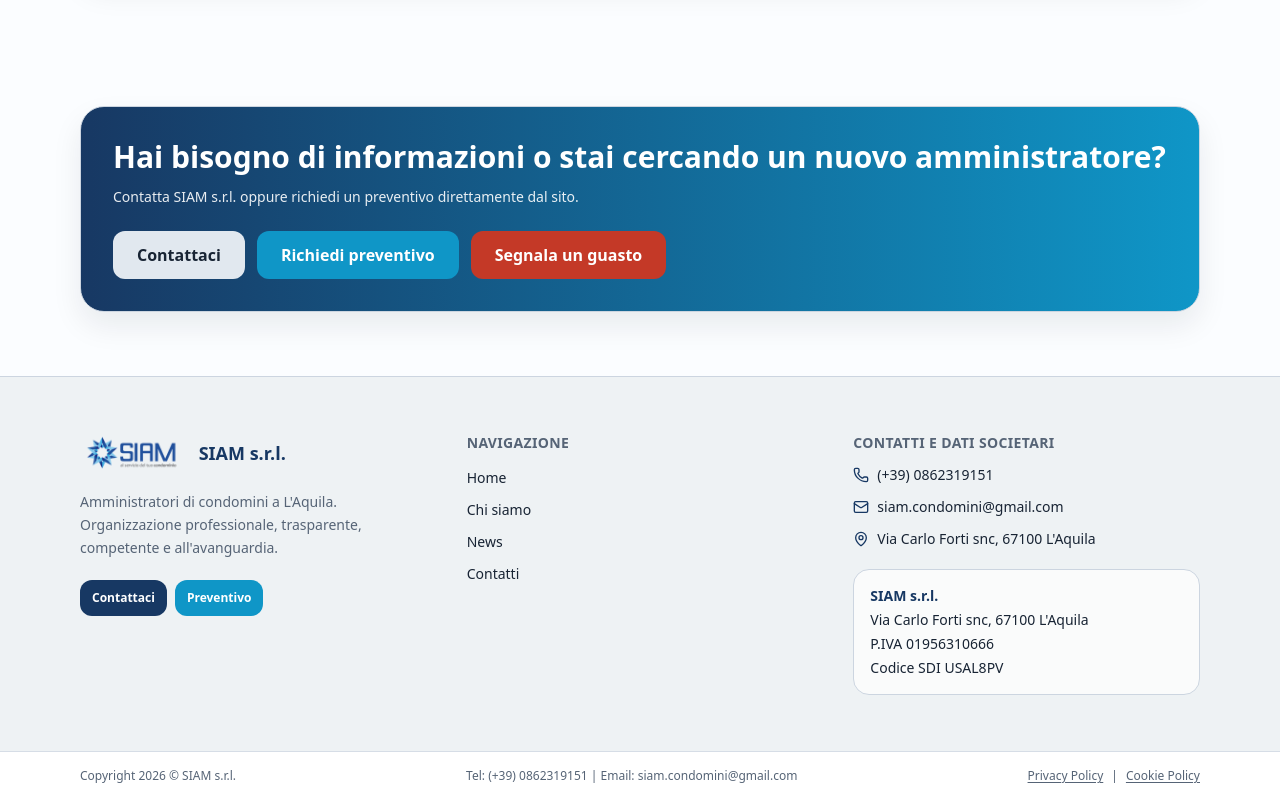
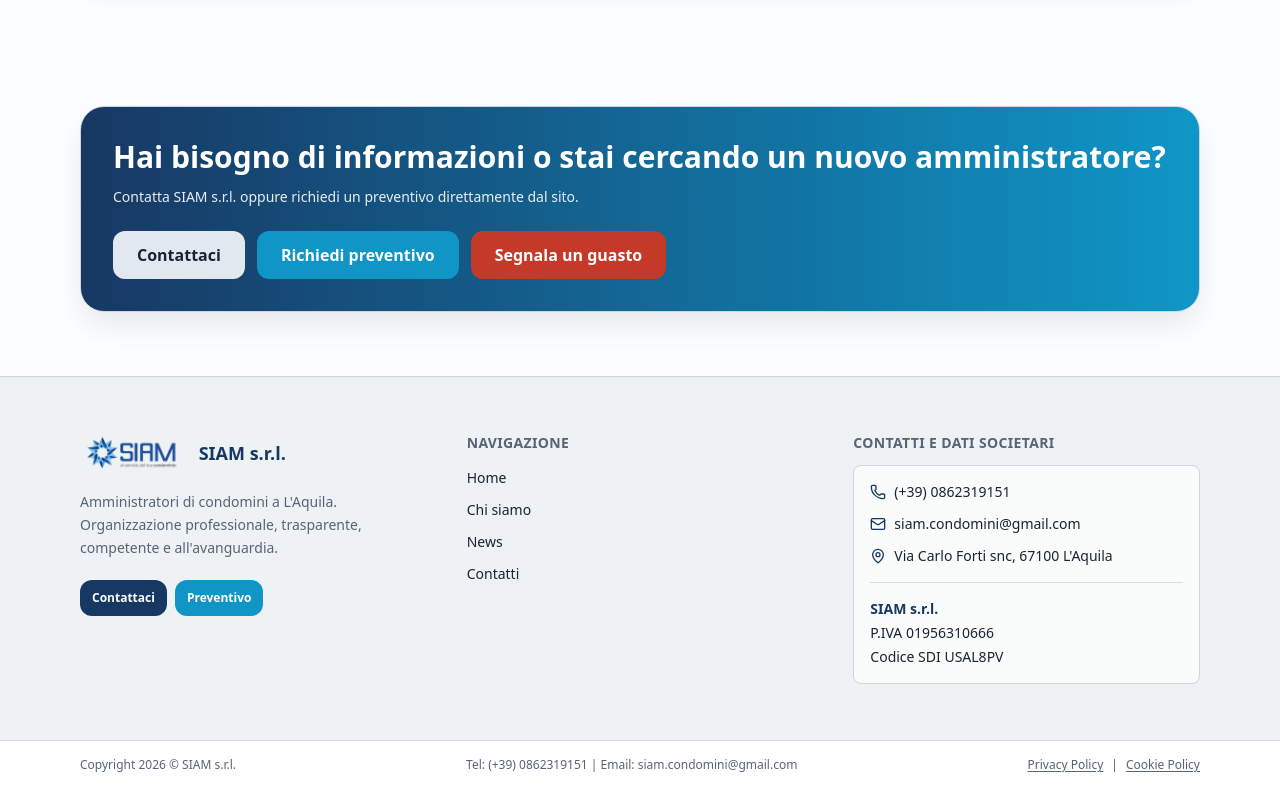
Before and after one commit to luigiplacidi/siam-condomini, a Next.js app: page / in a window 1280 px wide. Shown: the part 3352-4152 px from the top of the page. Built offline with nearby package versions, Linux system fonts and the light colour scheme; no server answers; the database is empty.

Commit message:
Deduplicate footer contact address

```diff
--- a/components/site-footer.tsx
+++ b/components/site-footer.tsx
@@ -43,7 +43,8 @@
 
         <div>
           <p className="text-sm font-semibold uppercase tracking-wide text-muted-foreground">Contatti e dati societari</p>
-          <ul className="mt-3 grid gap-3 text-sm">
+          <div className="mt-3 rounded-lg border border-border bg-white/70 p-4 text-sm text-foreground">
+            <ul className="grid gap-3">
               <li className="inline-flex items-start gap-2">
                 <Phone className="mt-0.5 h-4 w-4 text-primary" />
                 <a href={`tel:${contactInfo.phone}`}>{contactInfo.phoneDisplay}</a>
@@ -56,13 +57,13 @@
                 <MapPin className="mt-0.5 h-4 w-4 text-primary" />
                 <span>{contactInfo.address}</span>
               </li>
-            <li className="mt-2 rounded-2xl border border-border bg-white/70 p-4 text-sm text-foreground">
+            </ul>
+            <div className="mt-4 border-t border-border/80 pt-4">
               <p className="font-semibold text-primary">{contactInfo.legalName}</p>
-              <p className="mt-1">{contactInfo.address}</p>
               <p className="mt-1">P.IVA {contactInfo.vatNumber}</p>
               <p className="mt-1">Codice SDI {contactInfo.sdiCode}</p>
-            </li>
-          </ul>
+            </div>
+          </div>
         </div>
       </div>
 
```
Lines whose indentation alone changed are shown as unchanged.
